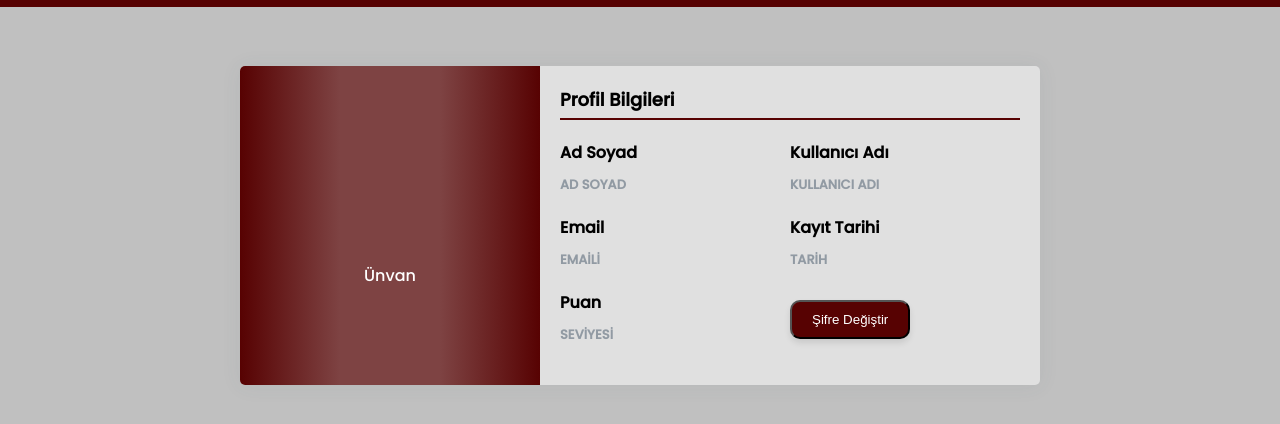
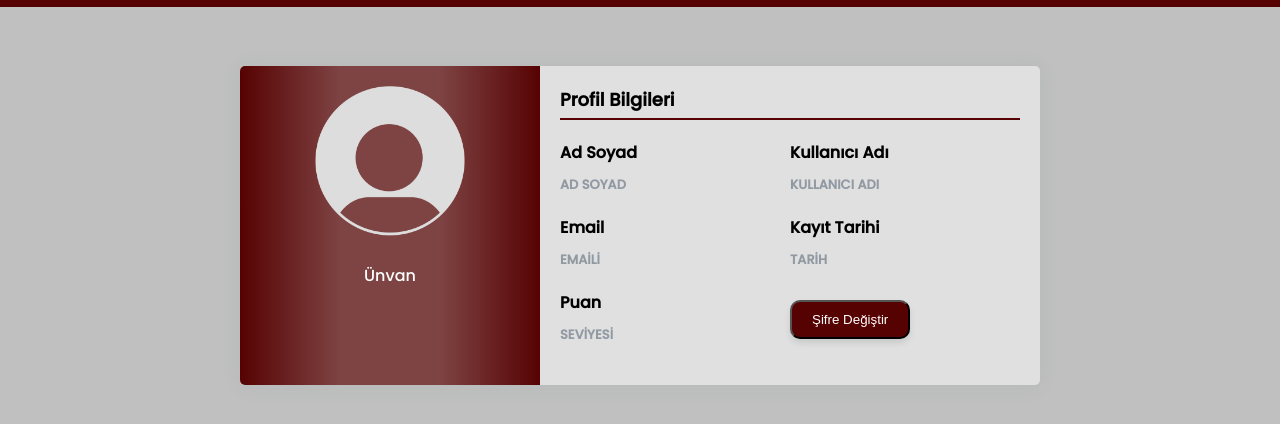
Before and after one commit to sevvalbayrm/TechTalk, a website: page profil.html in a window 1280 px wide. Shown: the part 54-478 px from the top of the page. Drawn offline with Linux system fonts and the light colour scheme; sample sign-in values are in the browser's storage.

Commit message:
profile css update

```diff
--- a/style/profil_style.css
+++ b/style/profil_style.css
@@ -40,7 +40,7 @@ body {
     text-align: center;
 }
 
-.profile-image {
+.profileimage {
     width: 150px;
     height: 150px;
     object-fit: cover;
```
